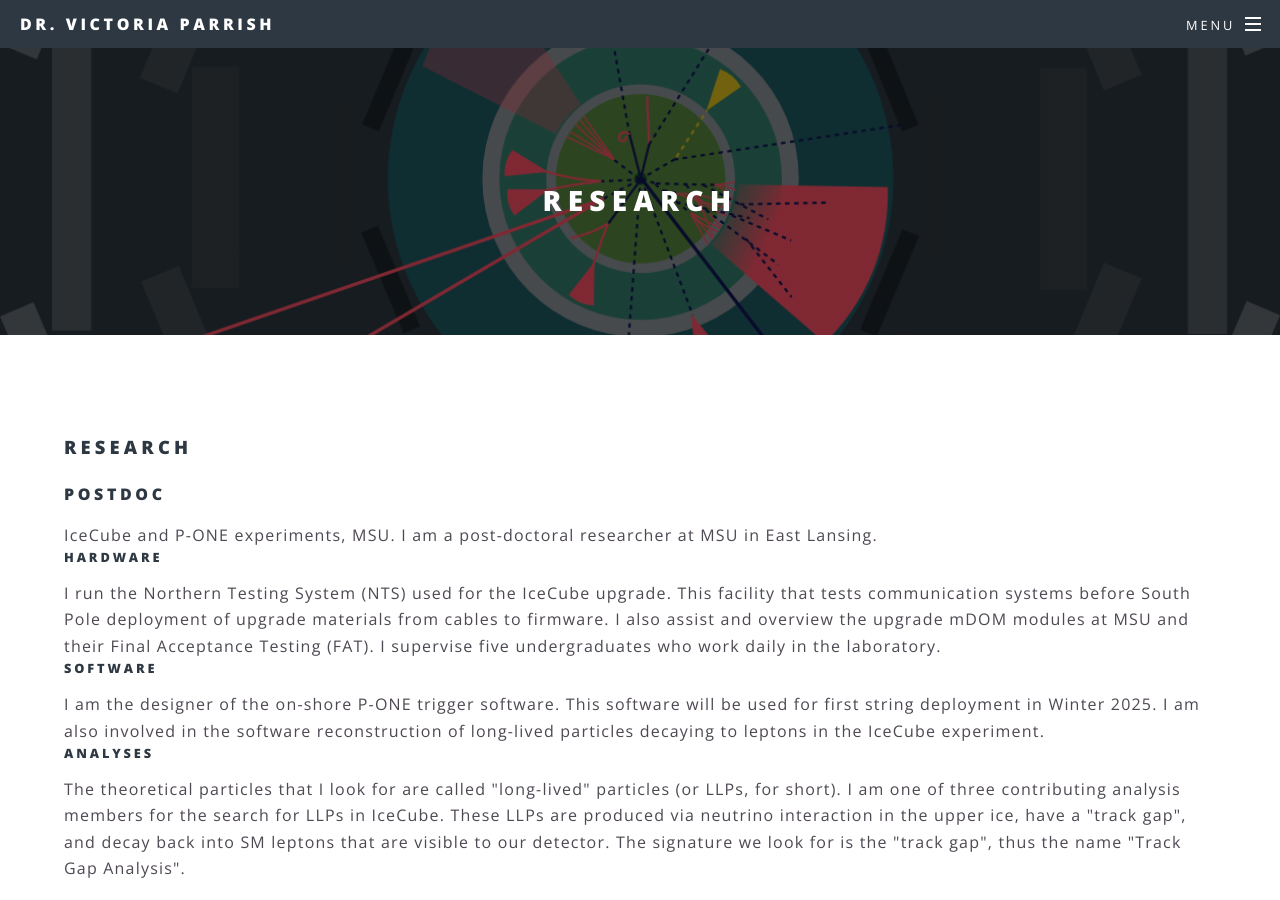
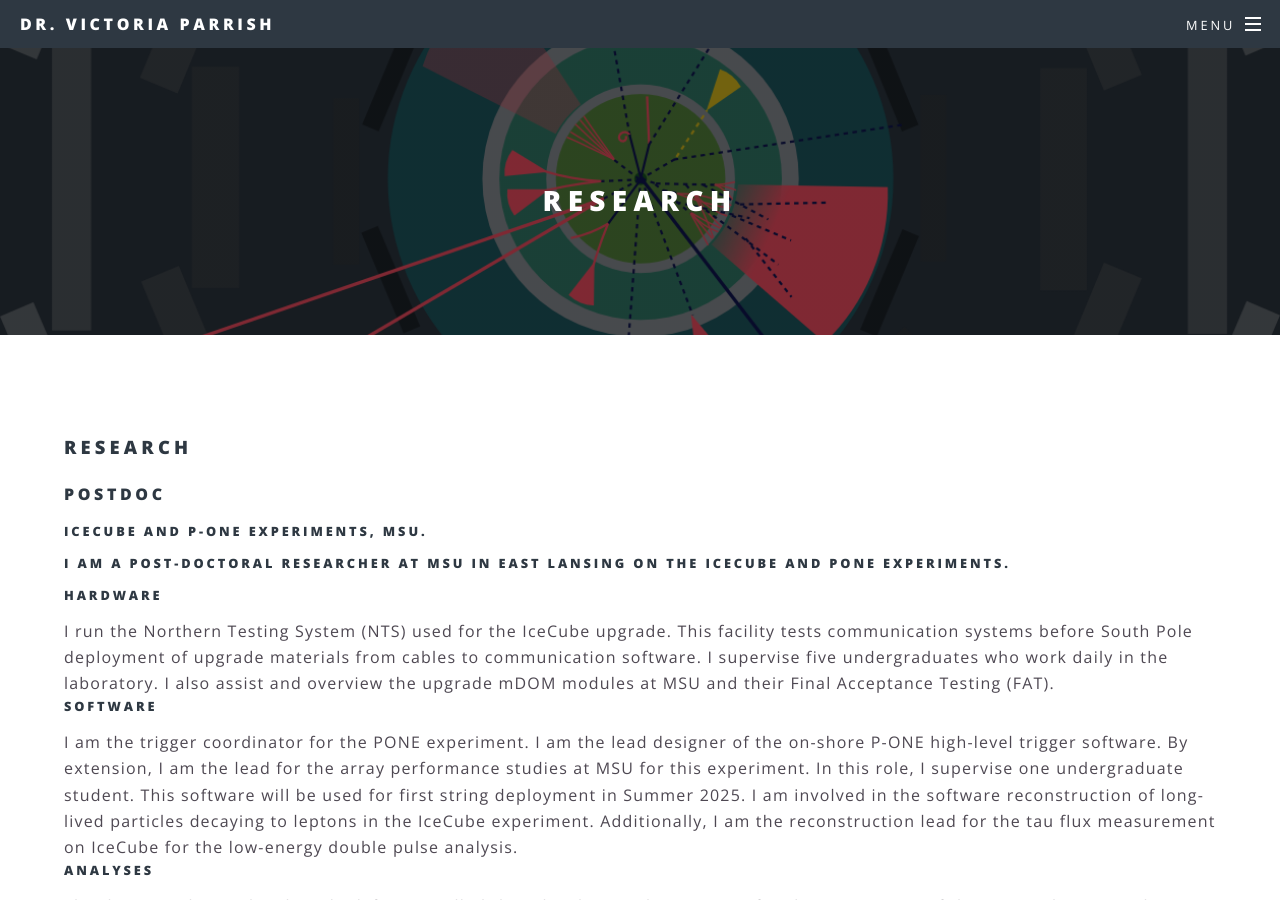
Before and after one commit to victoria-parrish/victoria-parrish.github.io, a Jekyll site: the page built from research.html, in a window 1280 px wide and 900 px high. Built offline with Jekyll 4.4.1, drawn with Linux system fonts in a browser that asks for light colours.

Commit message:
typos, additions, reformating

```diff
--- a/research.html
+++ b/research.html
@@ -5,23 +5,23 @@ title: research
 
 	<h3>research</h3>
 	<h4>postdoc</h4>
+	<h5>IceCube and P-ONE experiments, MSU. <h5>
 
-	IceCube and P-ONE experiments, MSU.
-
-	I am a post-doctoral researcher at MSU in East Lansing.
+	I am a post-doctoral researcher at MSU in East Lansing on the IceCube and PONE experiments.
 
 	<h5> Hardware </h5>
 
-	I run the Northern Testing System (NTS) used for the IceCube upgrade. This facility that tests communication systems before South Pole deployment of upgrade materials from cables to firmware. I also assist and overview the upgrade mDOM modules at MSU and their Final Acceptance Testing (FAT). I supervise five undergraduates who work daily in the laboratory.
+	I run the Northern Testing System (NTS) used for the IceCube upgrade. This facility tests communication systems before South Pole deployment of upgrade materials from cables to communication software. I supervise five undergraduates who work daily in the laboratory. I also assist and overview the upgrade mDOM modules at MSU and their Final Acceptance Testing (FAT).
 
 	<h5> Software </h5>
 
-	I am the designer of the on-shore P-ONE trigger software. This software will be used for first string deployment in Winter 2025.
-	I am also involved in the software reconstruction of long-lived particles decaying to leptons in the IceCube experiment.
+	I am the trigger coordinator for the PONE experiment. I am the lead designer of the on-shore P-ONE high-level trigger software. By extension, I am the lead for the array performance studies at MSU for this experiment. In this role, I supervise one undergraduate student. This software will be used for first string deployment in Summer 2025.
+	I am involved in the software reconstruction of long-lived particles decaying to leptons in the IceCube experiment. Additionally, I am the reconstruction lead for the tau flux measurement on IceCube for the low-energy double pulse analysis.
 
 	<h5> Analyses </h5>
 
 	<p>The theoretical particles that I look for are called "long-lived" particles (or LLPs, for short). I am one of three contributing analysis members for the search for LLPs in IceCube. These LLPs are produced via neutrino interaction in the upper ice, have a "track gap", and decay back into SM leptons that are visible to our detector. The signature we look for is the "track gap", thus the name "Track Gap Analysis". </p>
+
 	<p>The second analysis I am underway in designing is the Double Pulse analysis in IceCube. This searches in the 10+ years of data module pulse signatures that have two distinct peaks. These peaks in the pulses are due to secondary leptonic decays from taus. Taus are rarely produced in IceCube, and they also decay mostly hadronically. These two aspects make tau signatures very difficult to capture. It is then imperative reconstruction tools and analyses are designed with high precision to find these hidden Double Pulses in our data. The commencement of this project is projected to be in September 2024. </p>
 
 
```
Also changed, not shown: about.html (+8 -4 lines).
